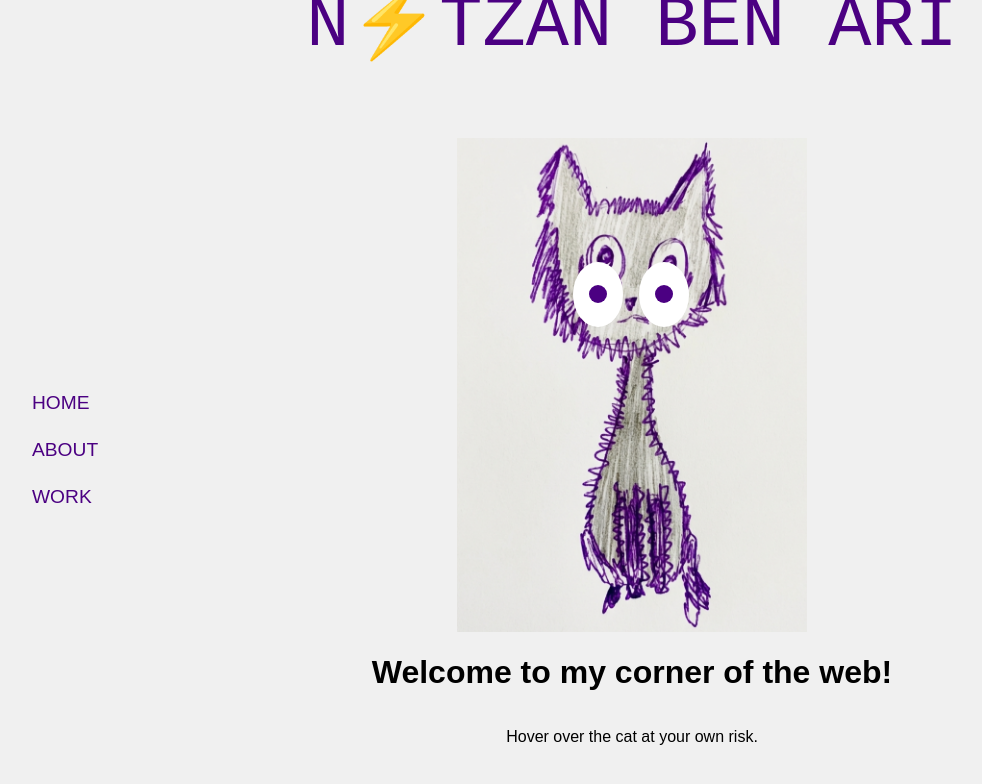
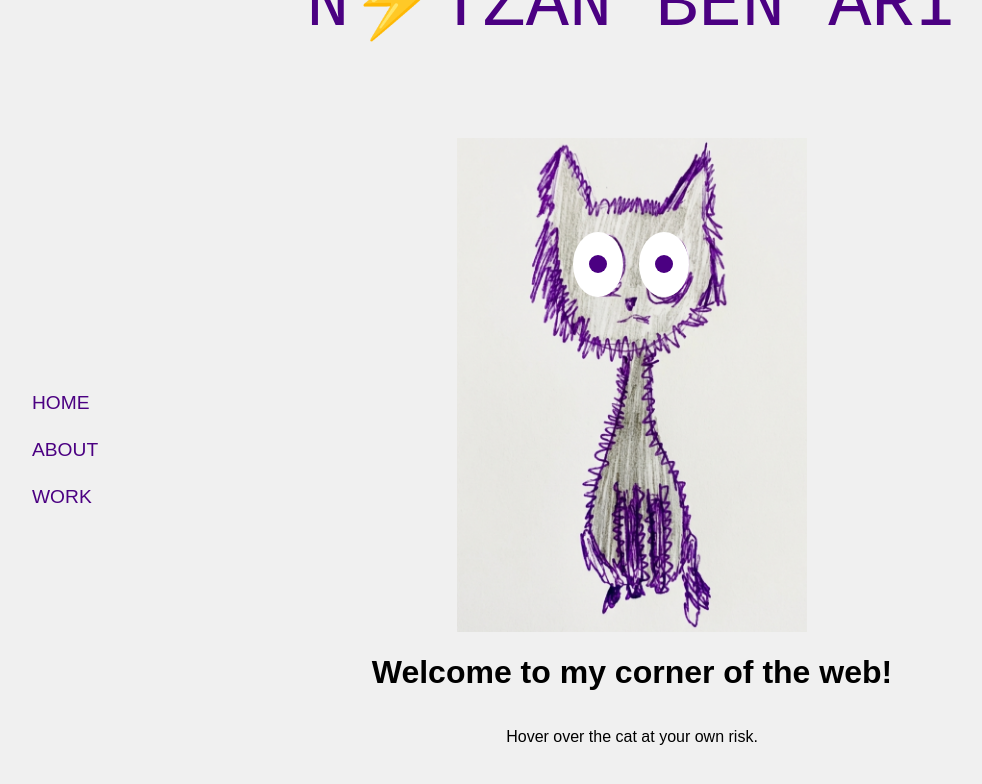
Before and after one commit to nben6405/nben6405.github.io, a Jekyll site: the page built from index.html, in a window 1280 px wide. Shown: the top 784 px of the page, without its empty margins (8-990 px from the left). Built offline with Jekyll 4.4.1, drawn with Linux system fonts in a browser that asks for light colours; some web fonts are replaced.

Commit message:
Update style.css

```diff
--- a/assets/css/style.css
+++ b/assets/css/style.css
@@ -13,7 +13,7 @@
 .cat-container {
   position: relative;
   width: 350px;
-  margin: 250px auto 0 auto;
+  margin: 380px auto 0 auto;
   display: flex;
   flex-direction: column;
   align-items: center;
@@ -38,7 +38,7 @@
   height: 65px;
   background: white;
   border-radius: 50%;
-  top: 25%;
+  top: 19%;
 }
 .left-eye { left: 33%; }
 .right-eye { left: 52%; }
@@ -66,7 +66,7 @@
 
 .zap-text {
   position: absolute;
-  top: -160px;
+  top: -180px;
   left: 50%;
   transform: translateX(-50%);
 
@@ -121,7 +121,7 @@
 /* The Zigzag Bolt */
 .lightning {
   position: absolute;
-  top: 25%;
+  top: 19%;
   right: 50%; /* Starts from the cat's eye area */
   width: 0;   /* Grows via JS */
   height: 60px;
```
